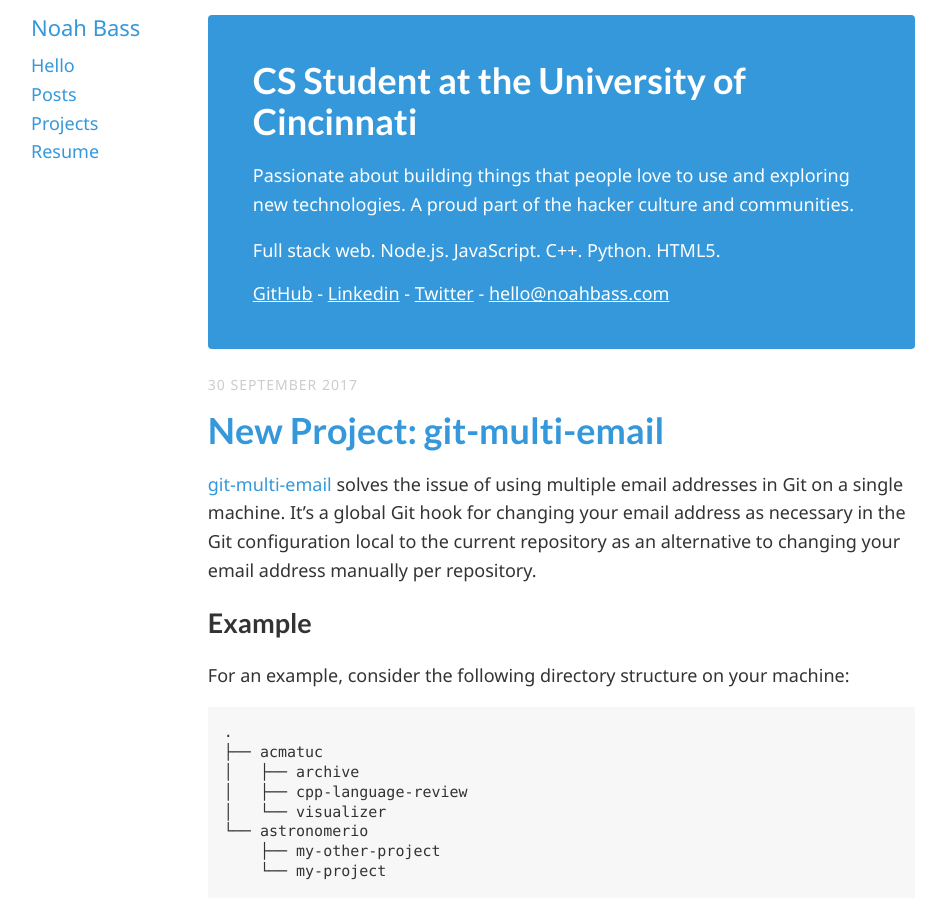
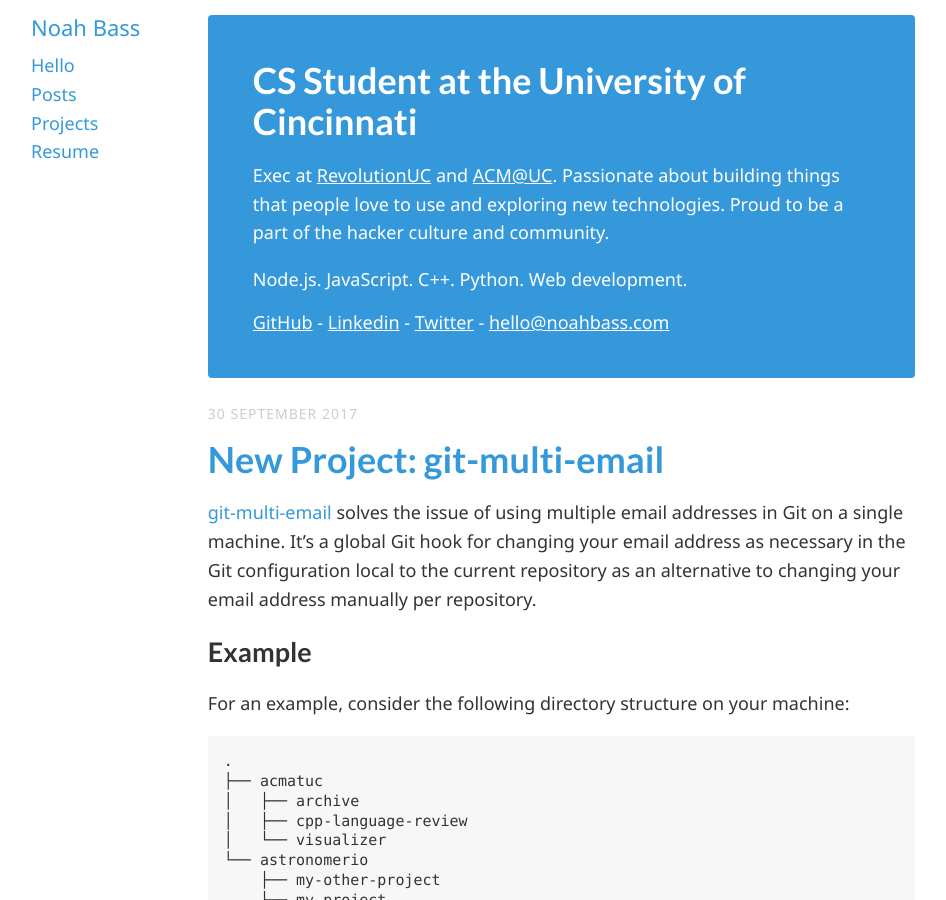
Before and after one commit to noahbass/noahbass.github.com, a Jekyll site: the page built from index.html, in a window 1280 px wide and 900 px high. Shown: the whole window, without its empty margins (167-1113 px from the left). Built offline with Jekyll 4.4.1, drawn with Linux system fonts in a browser that asks for light colours.

Commit message:
Update index.html

```diff
--- a/index.html
+++ b/index.html
@@ -9,9 +9,9 @@
     <h1 class="hero__header">CS Student at the University of Cincinnati</h1>
 
     <div class="hero__content">
-        <p>Passionate about building things that people love to use and exploring new technologies. A proud part of the hacker culture and communities.</p>
+        <p>Exec at <a href="http://revolutionuc.com/" target="_blank">RevolutionUC</a> and <a href="http://acmatuc.org/" target="_blank">ACM@UC</a>. Passionate about building things that people love to use and exploring new technologies. Proud to be a part of the hacker culture and community.</p>
 
-        <p>Full stack web. Node.js. JavaScript. C++. Python. HTML5.</p>
+        <p>Node.js. JavaScript. C++. Python. Web development.</p>
 
         <ul class="list-inline">
             <li><a href="https://github.com/{{ site.social.github }}">GitHub</a></li> -
@@ -33,7 +33,7 @@
         <h1 class="post__header"><a href="{{ site.base_url }}{{ post.url }}">{{ post.title }}</a></h1>
 
         <section class="post__content">
-            {{ content }}
+            {{ post.content }}
         </section>
     {% endfor %}
 </article>
```
